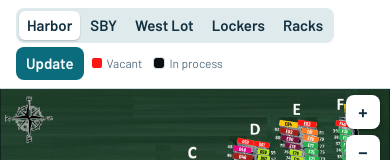
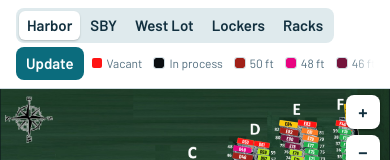
Before and after one commit to cmrngbsn-netizen/ryc-yard-board, a plain HTML site: page index.html in a window 390 px wide. Shown: the top 160 px of the page. Drawn offline with nearby package versions, Linux system fonts and the light colour scheme.

Commit message:
Show the whole key on phones as one swipeable line
Phones only showed Vacant and In process, so the size colors and the
locker and rack colors were explained nowhere.

Co-Authored-By: Claude Opus 5.5 <noreply@anthropic.com>

```diff
--- a/index.html
+++ b/index.html
@@ -168,7 +168,10 @@ button.issue:hover { background: var(--soft) }
   header { gap: 4px 8px } .yards button { padding: 4px 8px } .primary { padding: 6px 10px }
   #openUpload { order: 1 }
   #yards { order: 0 }
-  #legend { order: 3; flex: 1 1 0; font-size: 12px } #legend .opt { display: none }
+  /* The whole key on one line that swipes sideways, fading at the edge to show there is more */
+  #legend { order: 3; flex: 1 1 0; font-size: 12px; flex-wrap: nowrap; overflow-x: auto; scrollbar-width: none; padding-right: 18px;
+    -webkit-mask-image: linear-gradient(to right, #000 calc(100% - 22px), transparent); mask-image: linear-gradient(to right, #000 calc(100% - 22px), transparent) }
+  #legend::-webkit-scrollbar { display: none }
   .stamp { order: 4; font-size: 12px; max-width: 100% }
   main { display: flex; flex-direction: column }
   #mapwrap { order: -1; flex: 0 0 44%; }
@@ -525,6 +528,7 @@ function drawLegend() {
     + groupsIn(ui.yard).map(g => `<span class="opt">${swatch(g.fill, 'outline:1px solid var(--line);')}${g.legend || g.name}</span>`).join('')
     + (isStorage(ui.yard) ? `<span class="opt">${swatch(CLUB_COLOR)}Club held</span>` : '')
     + `<span class="opt">${swatch('none', 'outline:1.5px dashed ' + VACANT_RED + ';')}Not in sheet</span><span class="opt">${swatch('#ff5a1f', 'border-radius:50%;')}Note</span>`;
+  $('legend').scrollLeft = 0;
 }
 
 const pointers = new Map(); let gesture = null, lastPinch = null;
```
